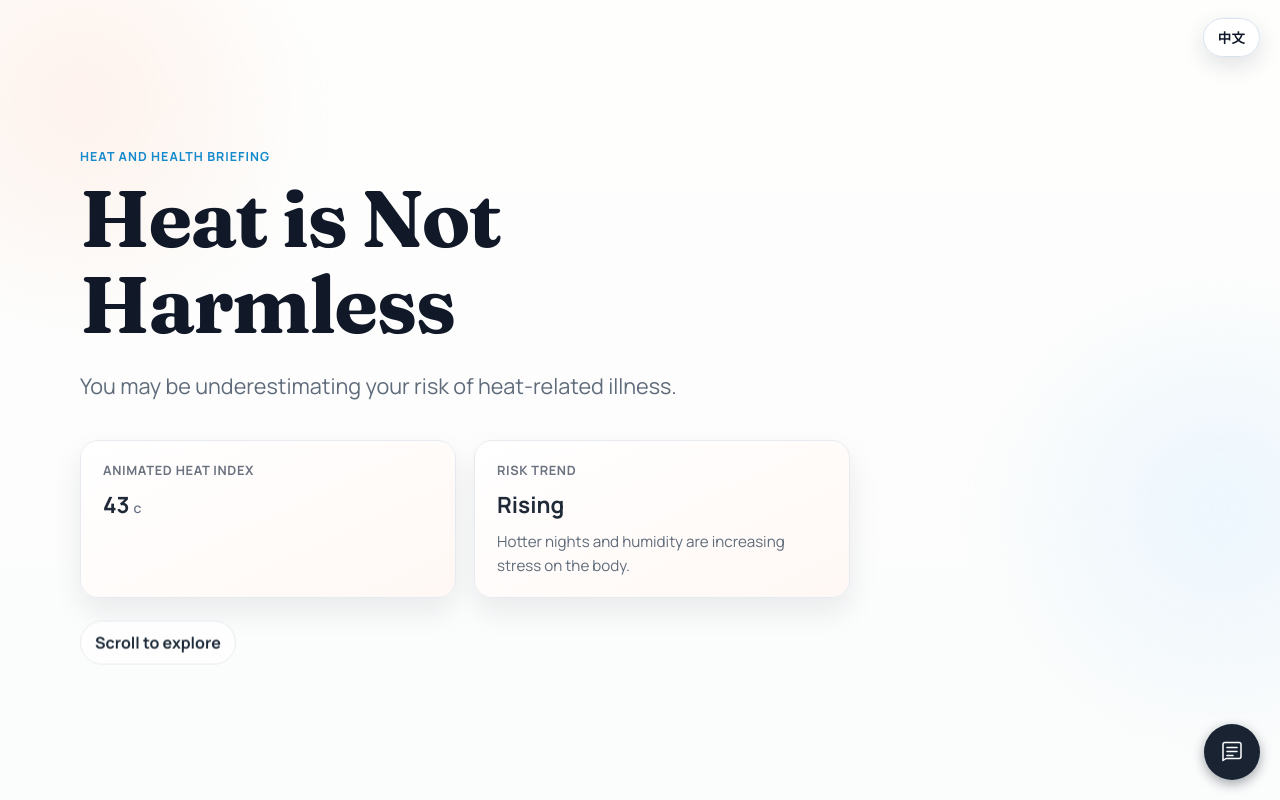
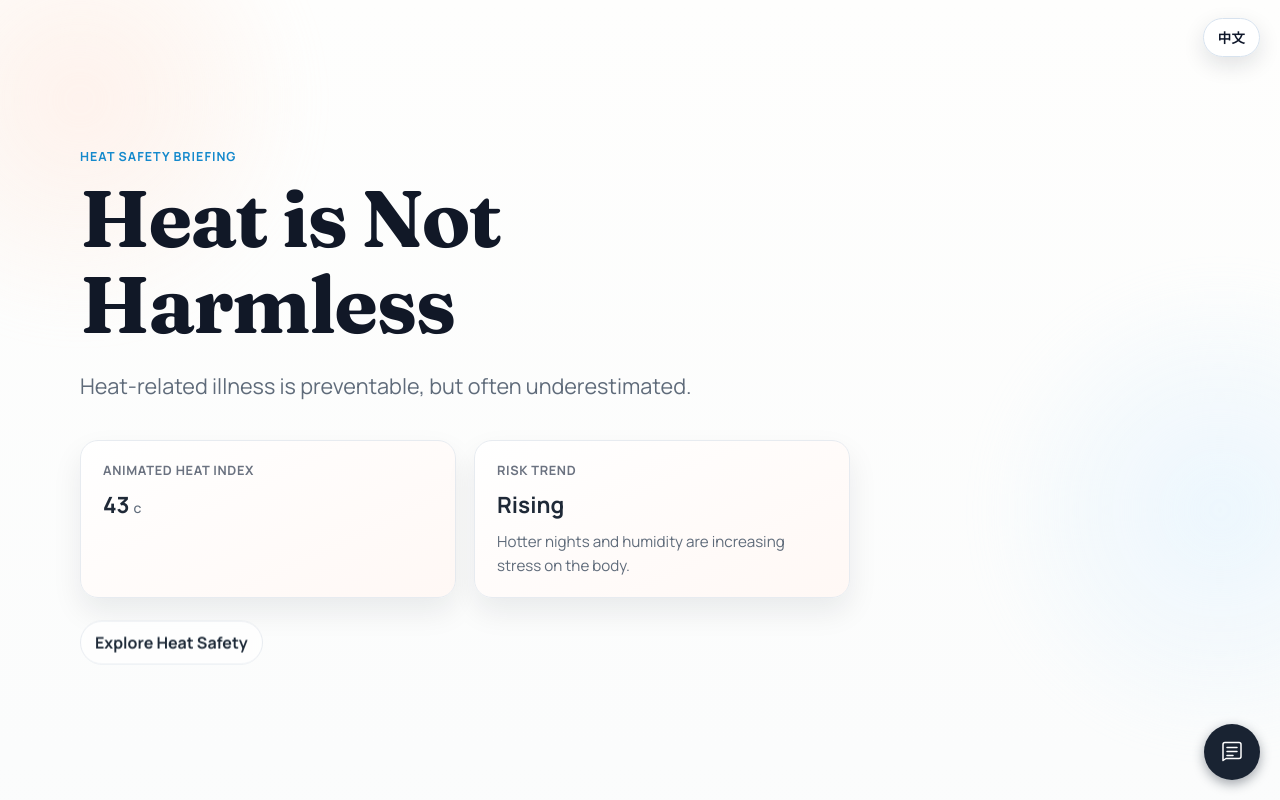
Before and after one commit to hsuanyu0121/123, a plain HTML site: page frontend/index.html in a window 1280 px wide. Shown: the top 800 px of the page. Drawn offline with nearby package versions, Linux system fonts and the light colour scheme; no server answers.

Commit message:
update hero text

```diff
--- a/frontend/index.html
+++ b/frontend/index.html
@@ -18,9 +18,9 @@
   <main class="page">
     <section id="hero" class="section hero reveal is-visible">
       <div class="hero-content">
-        <p class="eyebrow" data-i18n-key="heroEyebrow">Heat and Health Briefing</p>
-        <h1 data-i18n-key="heroTitle">Heat is Not Harmless</h1>
-        <p class="lead" data-i18n-key="heroLead">You may be underestimating your risk of heat-related illness.</p>
+        <p class="eyebrow">Heat Safety Briefing</p>
+        <h1>Heat is Not Harmless</h1>
+        <p class="lead">Heat-related illness is preventable, but often underestimated.</p>
 
         <div class="hero-metrics">
           <article class="metric-card">
@@ -35,7 +35,7 @@
         </div>
       </div>
 
-      <a class="scroll-indicator" href="#climate" data-i18n-key="scrollIndicator">Scroll to explore</a>
+      <a class="scroll-indicator" href="#climate">Explore Heat Safety</a>
     </section>
 
     <section id="climate" class="section reveal">
```
